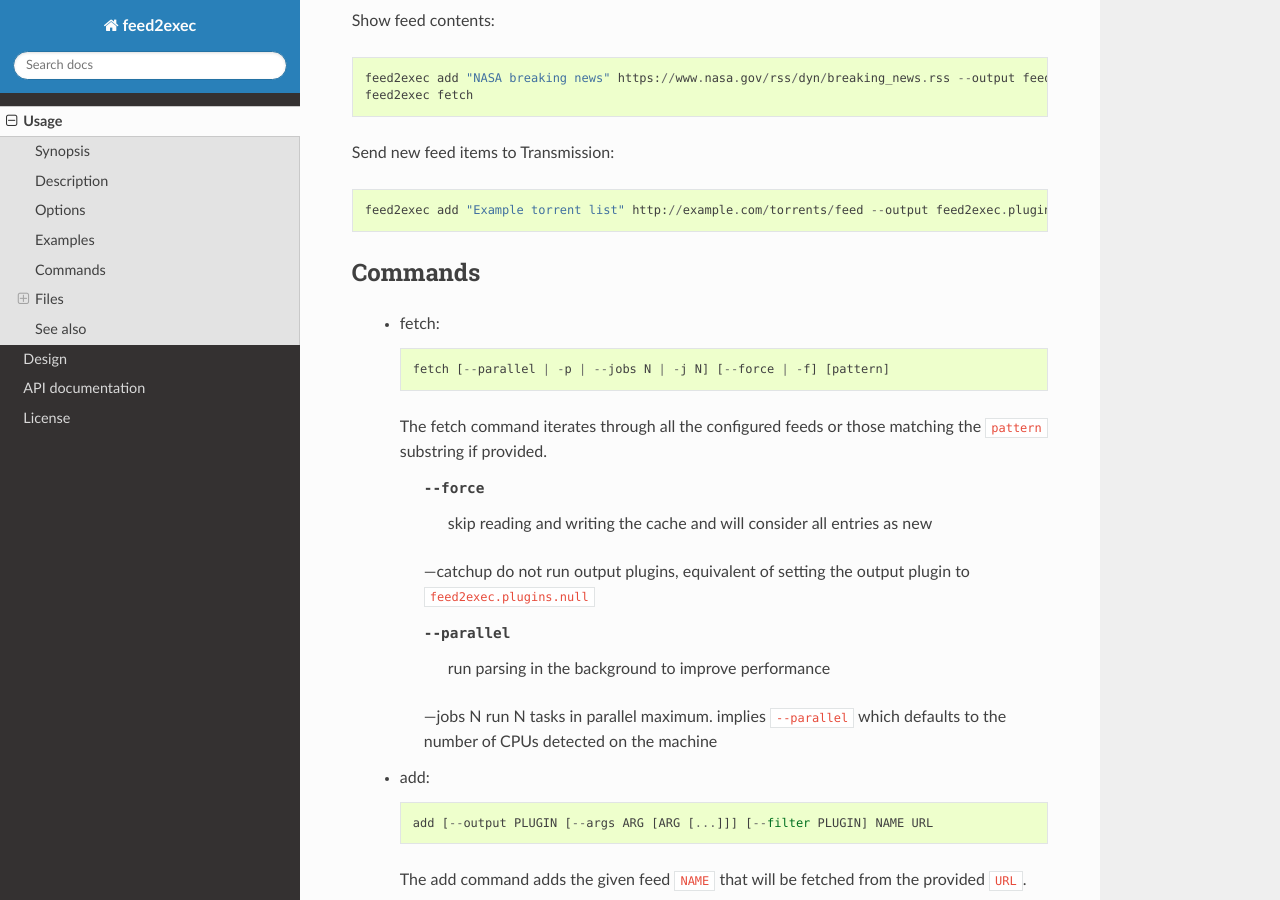
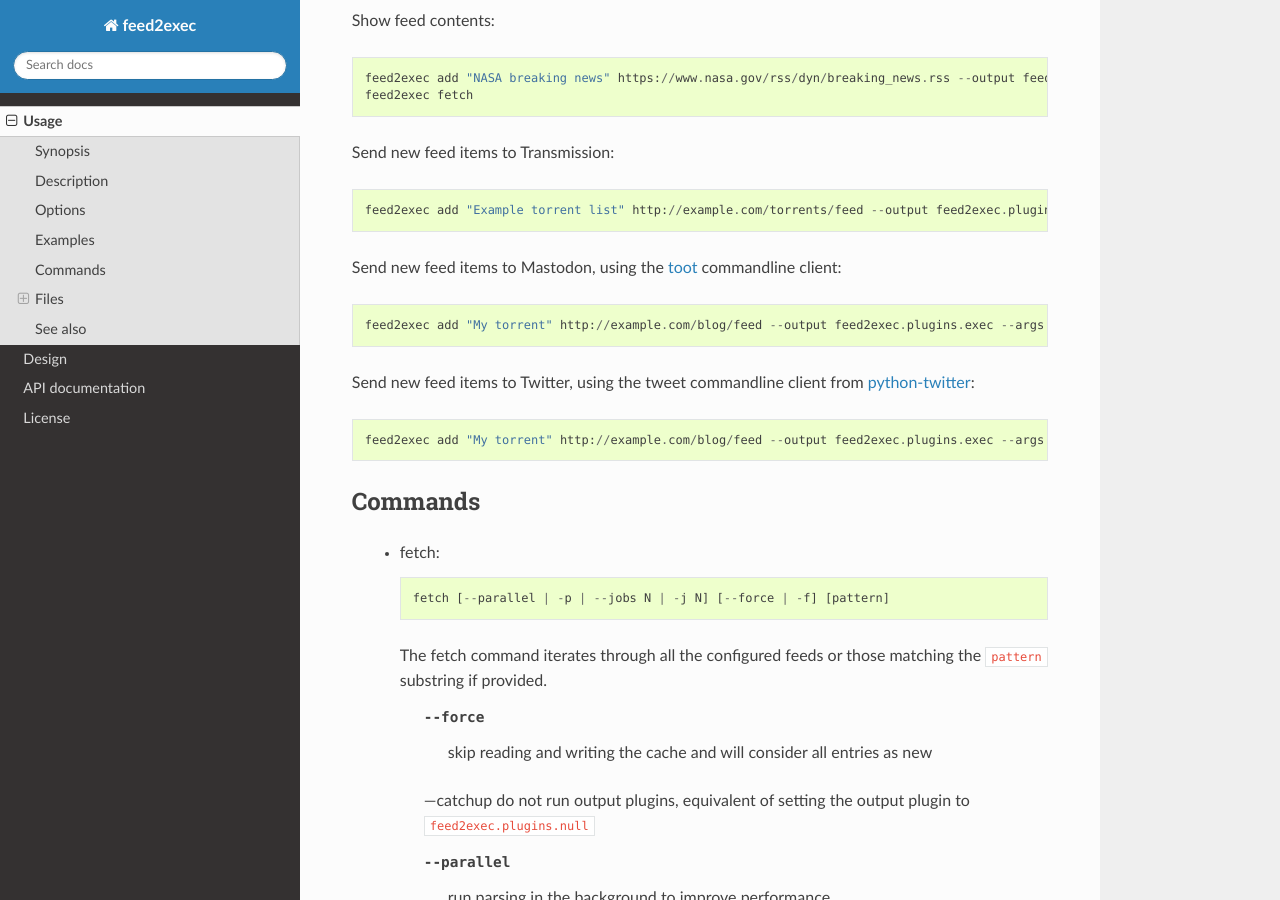
Before and after one commit to timb-machine-mirrors/anarcat-feed2exec, a Sphinx documentation site: the page built from doc/usage.rst, in a window 1280 px wide and 900 px high, scrolled down 1070 px. Built offline with Sphinx 7.4.7 and the Read the Docs theme 2.0.0, drawn with Linux system fonts in a browser that asks for light colours; the version number could not be read and is left out.

Commit message:
add examples to send tweets and toots

```diff
--- a/doc/usage.rst
+++ b/doc/usage.rst
@@ -38,6 +38,19 @@ Show feed contents::
 Send new feed items to Transmission::
 
   feed2exec add "Example torrent list" http://example.com/torrents/feed --output feed2exec.plugins.exec --args 'transmission-remote marcos.anarc.at -a %(link)s -w /srv/incoming'
+
+Send new feed items to Mastodon, using the `toot`_ commandline
+client::
+
+  feed2exec add "My torrent" http://example.com/blog/feed --output feed2exec.plugins.exec --args 'toot post "%(title)s %(link)s'
+
+Send new feed items to Twitter, using the tweet commandline client
+from `python-twitter`_::
+
+  feed2exec add "My torrent" http://example.com/blog/feed --output feed2exec.plugins.exec --args 'tweet "%(title)0.40s %(link)0.100s'
+
+.. _toot: https://github.com/ihabunek/toot/
+.. _python-twitter: https://github.com/bear/python-twitter
 
 Commands
 --------
```
